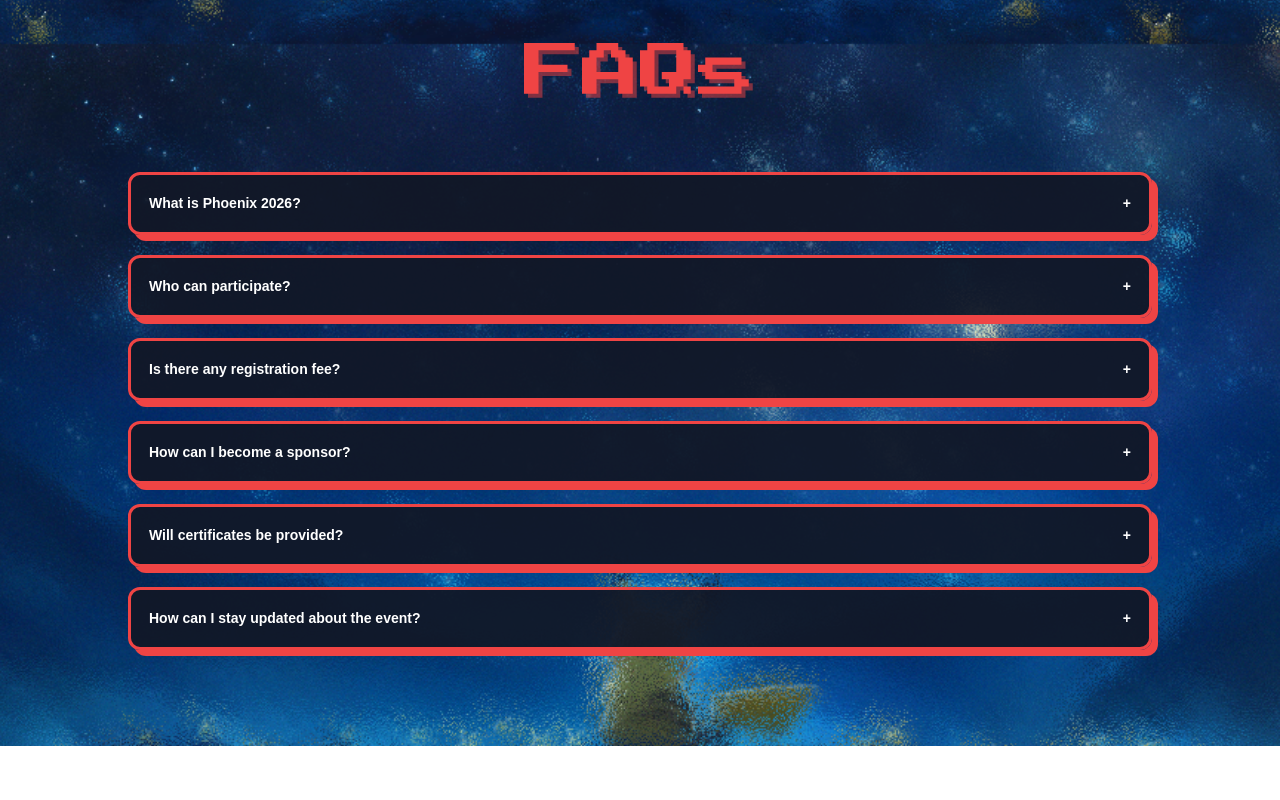
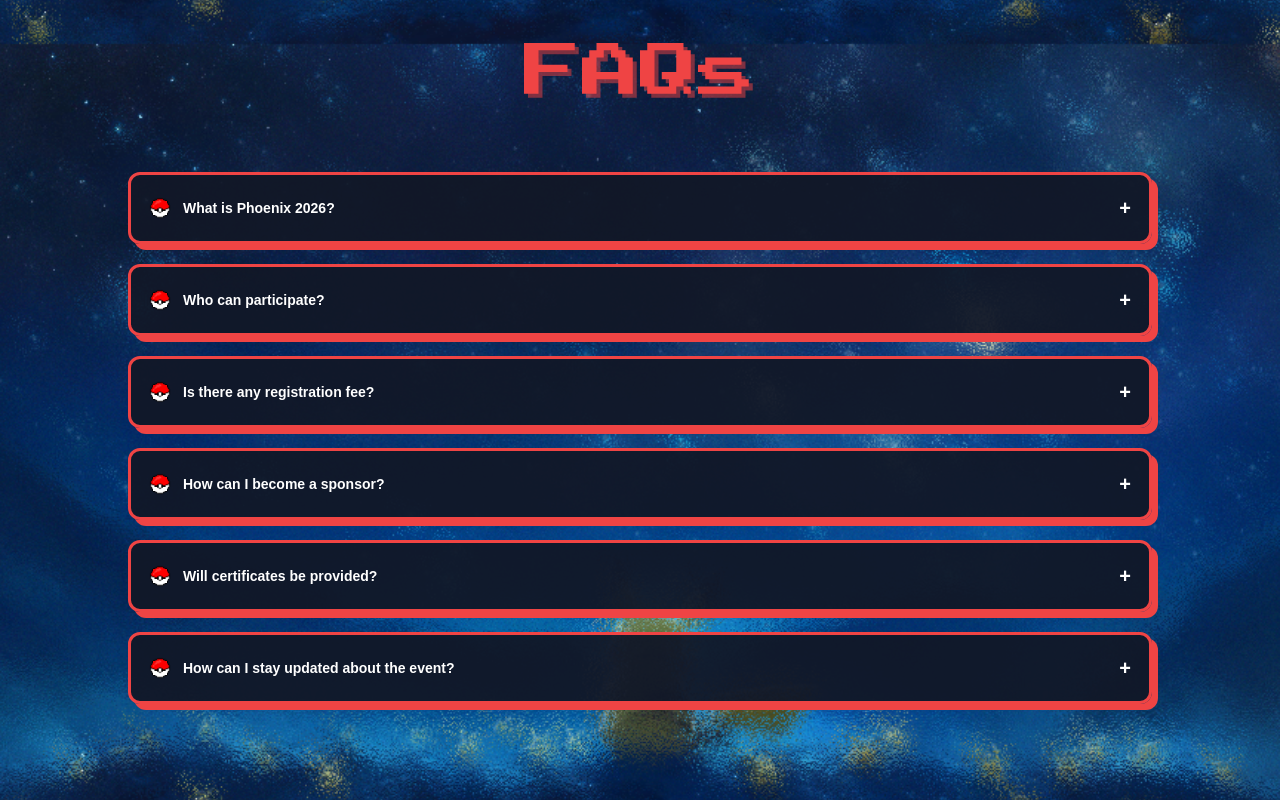
Before and after one commit to Xplorica-FIEM/phoenix-in-26-v1, a Next.js app: page / in a window 1280 px wide. Shown: the part 4756-5556 px from the top of the page. Before the commit the page ends 5502 px from the top, so only its background shows below. Built offline with nearby package versions, Linux system fonts and the light colour scheme.

Commit message:
Retouch FAQ

```diff
--- a/src/app/faq.tsx
+++ b/src/app/faq.tsx
@@ -1,6 +1,7 @@
 'use client';
 
 import { useState } from 'react';
+import Image from 'next/image';
 
 export default function FAQSection() {
   const [activeIndex, setActiveIndex] = useState<number | null>(null);
@@ -32,9 +33,9 @@ export default function FAQSection() {
         "Yes, participation and winning certificates will be provided to all eligible participants."
     },
     {
-        question: "How can I stay updated about the event?",
-        answer:
-          "Follow our social media channels and subscribe to our newsletter for the latest updates and announcements."
+      question: "How can I stay updated about the event?",
+      answer:
+        "Follow our social media channels and subscribe to our newsletter for the latest updates and announcements."
     }
   ];
 
@@ -60,12 +61,30 @@ export default function FAQSection() {
             {faqs.map((faq, index) => (
               <div
                 key={index}
-                className={`faq-item ${activeIndex === index ? "active" : ""}`}
+                className="faq-item"
                 onClick={() => toggleFAQ(index)}
               >
                 <div className="faq-question">
-                  {faq.question}
-                  <span>{activeIndex === index ? "−" : "+"}</span>
+
+                  {/* LEFT SIDE (ICON + QUESTION) */}
+                  <div className="question-left">
+                    <Image
+                      src="/pball.png"
+                      alt="pokeball bullet"
+                      width={22}
+                      height={22}
+                      className={`faq-icon ${
+                        activeIndex === index ? "rotate" : ""
+                      }`}
+                    />
+                    <span>{faq.question}</span>
+                  </div>
+
+                  {/* TOGGLE SYMBOL */}
+                  <span className="toggle-symbol">
+                    {activeIndex === index ? "−" : "+"}
+                  </span>
+
                 </div>
 
                 {activeIndex === index && (
@@ -125,6 +144,24 @@ export default function FAQSection() {
           font-size: 14px;
         }
 
+        .question-left {
+          display: flex;
+          align-items: center;
+          gap: 12px;
+        }
+
+        .faq-icon {
+          transition: transform 0.4s ease;
+        }
+
+        .rotate {
+          transform: rotate(180deg);
+        }
+
+        .toggle-symbol {
+          font-size: 20px;
+        }
+
         .faq-answer {
           margin-top: 12px;
           font-size: 14px;
```
